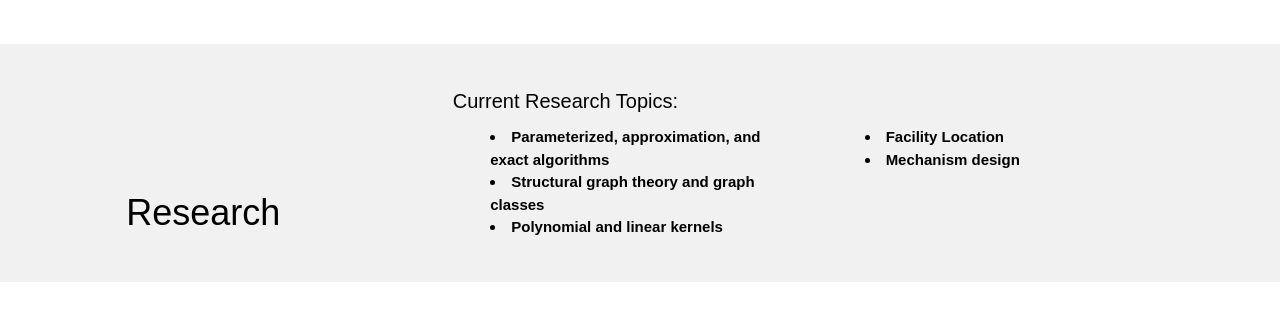
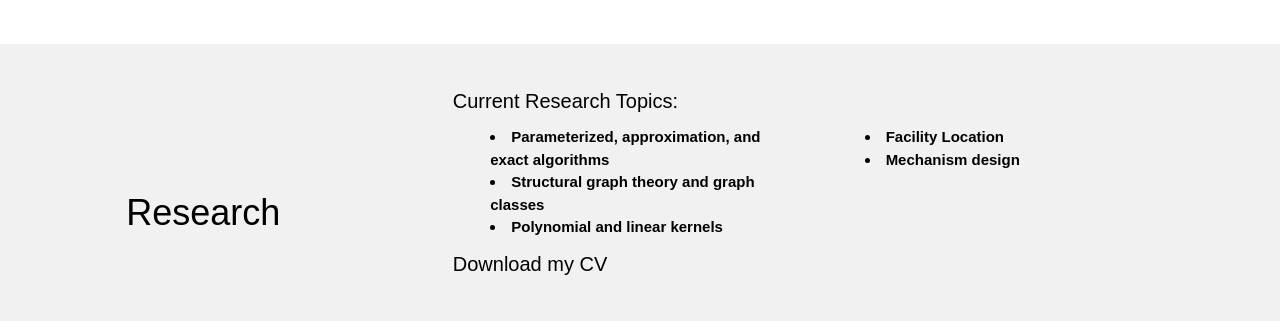
Before and after one commit to tianbaics/tianbaics.github.io, a plain HTML site: page index.html in a window 1280 px wide. Shown: the part 599-935 px from the top of the page. Drawn offline with Linux system fonts and the light colour scheme.

Commit message:
Update index.html

```diff
--- a/index.html
+++ b/index.html
@@ -431,7 +431,7 @@
                         <li><strong>Mechanism design</strong></li>
                     </div>
                 </div>
-
+                <h4 class="w3-left-align"><a href="/Resume.pdf" target="_blank">Download my CV</a></h4>
             </div>
         </div>
 
```
